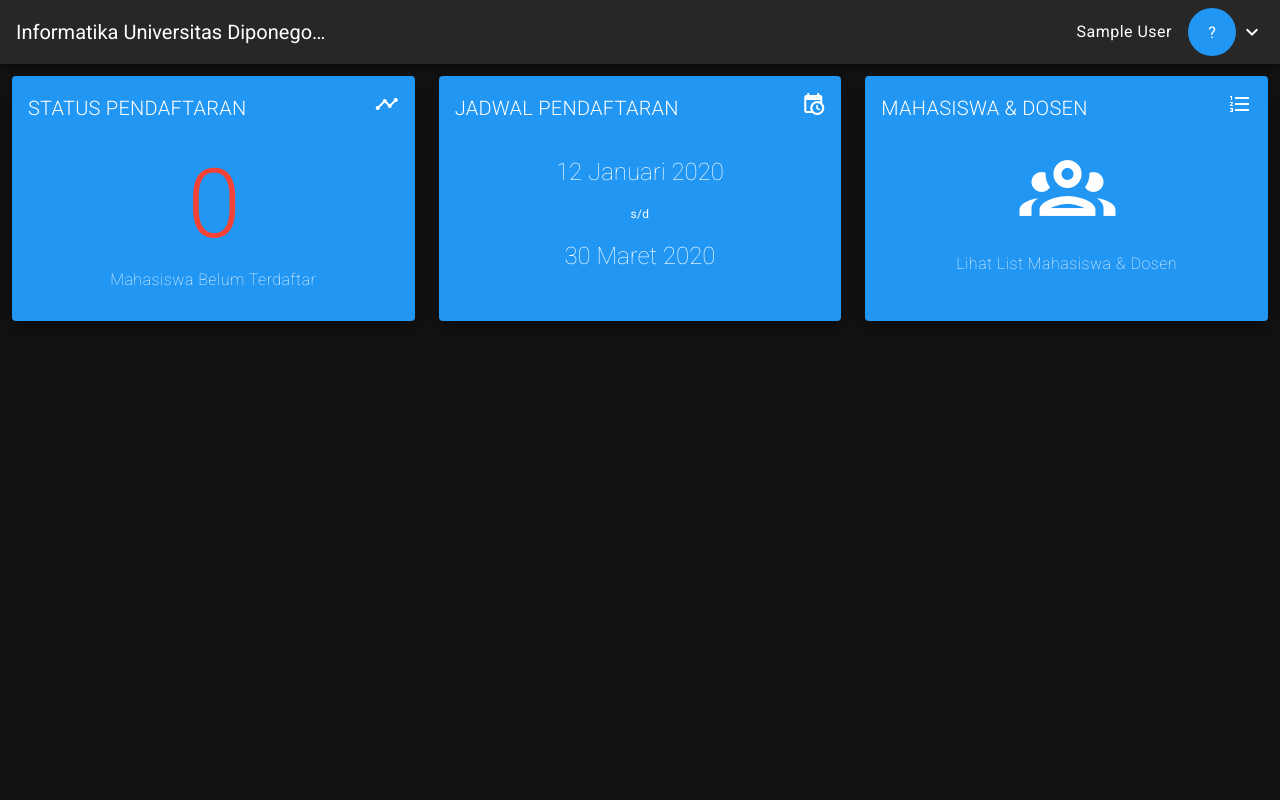
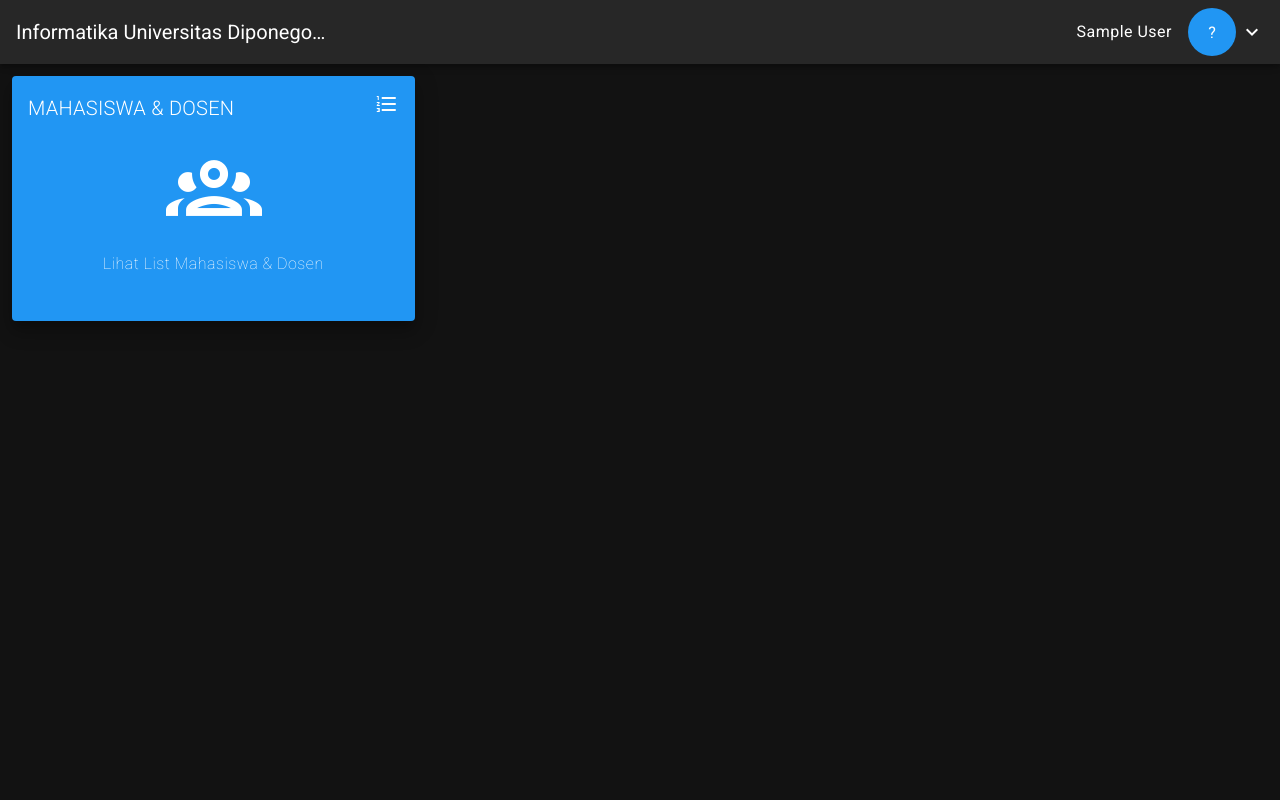
Before and after one commit to Ananda-Archive/Project-Tugas-Akhir, a CodeIgniter app: page /database/home in a window 1280 px wide. Run offline with CodeIgniter, Linux system fonts and the light colour scheme; the visitor is signed in with stand-in values (Sample User, id 1); some libraries are stand-ins or nearby versions.

Commit message:
manage home menu

```diff
--- a/application/views/home.php
+++ b/application/views/home.php
@@ -9,35 +9,6 @@
 					<v-layout fill-height>
                         <v-container fluid>
                             <v-row :align="center">
-                                <v-col cols="12" sm="12" md="4">
-                                    <v-card @click="" class="elevation-12 align-center" color="blue" min-height="245" max-height="245">
-										<div class="d-flex flex-no-wrap justify-space-between">
-											<div>
-												<v-card-title class="font-weight-light">STATUS PENDAFTARAN</v-card-title>
-											</div>
-											<div>
-												<v-card-title class="font-weight-light"><v-icon>mdi-chart-timeline-variant</v-icon></v-card-title>
-											</div>
-										</div>
-                                        <v-card-title class="red--text justify-center display-4 mb-n4">0</v-card-title>
-                                        <v-card-title class="justify-center font-weight-thin body-1">Mahasiswa Belum Terdaftar</v-card-title>
-                                    </v-card>
-                                </v-col>
-								<v-col cols="12" sm="12" md="4">
-                                    <v-card @click="" class="elevation-12 align-center" color="blue" min-height="245" max-height="245">
-                                        <div class="d-flex flex-no-wrap justify-space-between">
-											<div>
-												<v-card-title class="font-weight-light">JADWAL PENDAFTARAN</v-card-title>
-											</div>
-											<div>
-												<v-card-title class="font-weight-light"><v-icon>mdi-calendar-clock</v-icon></v-card-title>
-											</div>
-										</div>
-                                        <v-card-title class="justify-center font-weight-thin headline">12 Januari 2020</v-card-title>
-                                        <v-card-title class="justify-center caption ma-n4">s/d</v-card-title>
-                                        <v-card-title class="justify-center font-weight-thin headline">30 Maret 2020</v-card-title>
-                                    </v-card>
-                                </v-col>
 								<v-col cols="12" sm="12" md="4">
                                     <v-card @click="" class="elevation-12 align-center" color="blue" min-height="245" max-height="245">
                                         <div class="d-flex flex-no-wrap justify-space-between">
```
